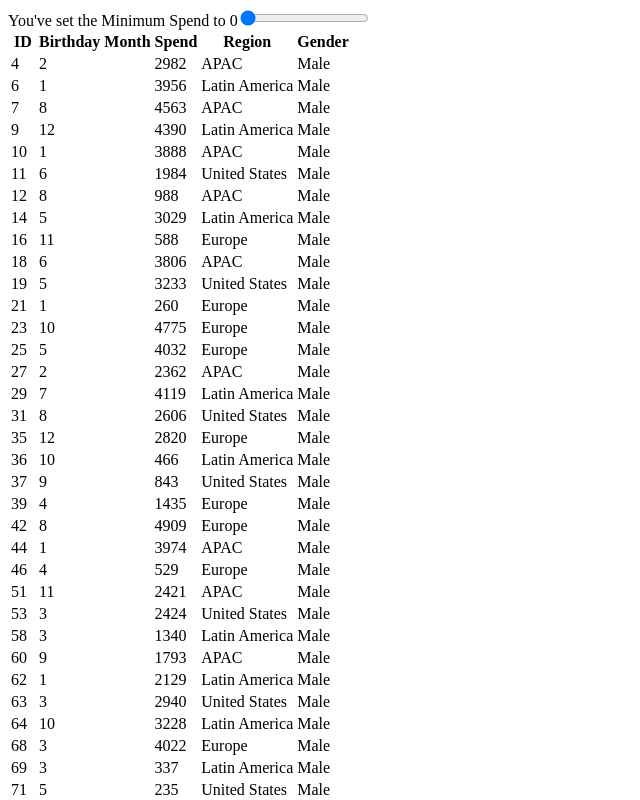
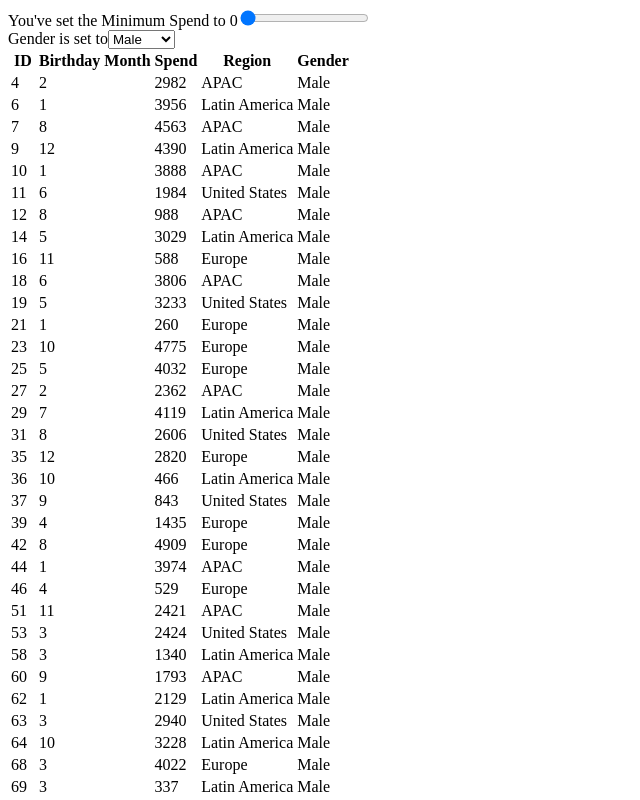
Before and after one commit to llleeeaaannn/utrack, a React (Create React App) app: page / in a window 1280 px wide. Shown: the top 800 px of the page, without its empty margins (0-640 px from the left). Built offline with nearby package versions, Linux system fonts and the light colour scheme.

Commit message:
Added gender dropdown comp to app and fixed gender dropdown params

```diff
--- a/src/App.js
+++ b/src/App.js
@@ -26,6 +26,8 @@ function App() {
 
 
       <SpendSlider minSpend={minSpend} setMinSpend={setMinSpend} />
+      <GenderDropdown gender={gender} setGender={setGender} />
+
       <UserTable users={filteredUsers} />
     </div>
   );
--- a/src/sliders/genderDropdown.js
+++ b/src/sliders/genderDropdown.js
@@ -1,4 +1,4 @@
-const GenderDropdown = (gender, setGender) => {
+const GenderDropdown = ({ gender, setGender }) => {
   return (
     <div>
       <label>Gender is set to</label>
```
